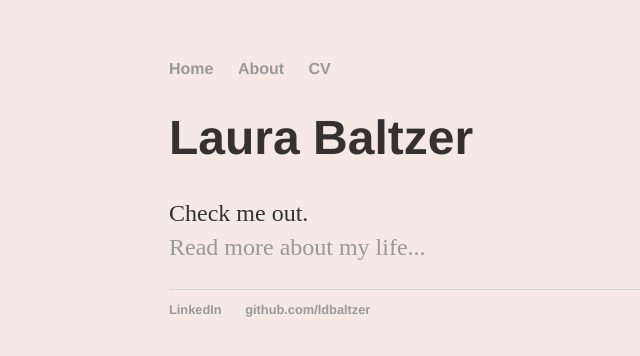
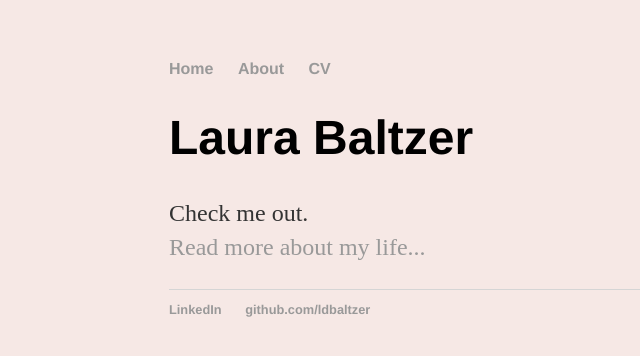
Before and after one commit to ldbaltzer/ldbaltzer.github.io, a Jekyll site: the page built from index.html, in a window 1280 px wide. Shown: the top 356 px of the page, without its empty margins (23-663 px from the left). Built offline with Jekyll 4.4.1, drawn with Linux system fonts in a browser that asks for light colours.

Commit message:
Update main.css

```diff
--- a/css/main.css
+++ b/css/main.css
@@ -2,7 +2,6 @@
     margin: 60px auto;
     width: 70%;
     background-color: #f6e8e5;
-    color: #363030;
 }
 nav ul, footer ul {
     font-family:'Helvetica', 'Arial', 'Sans-Serif';
```
